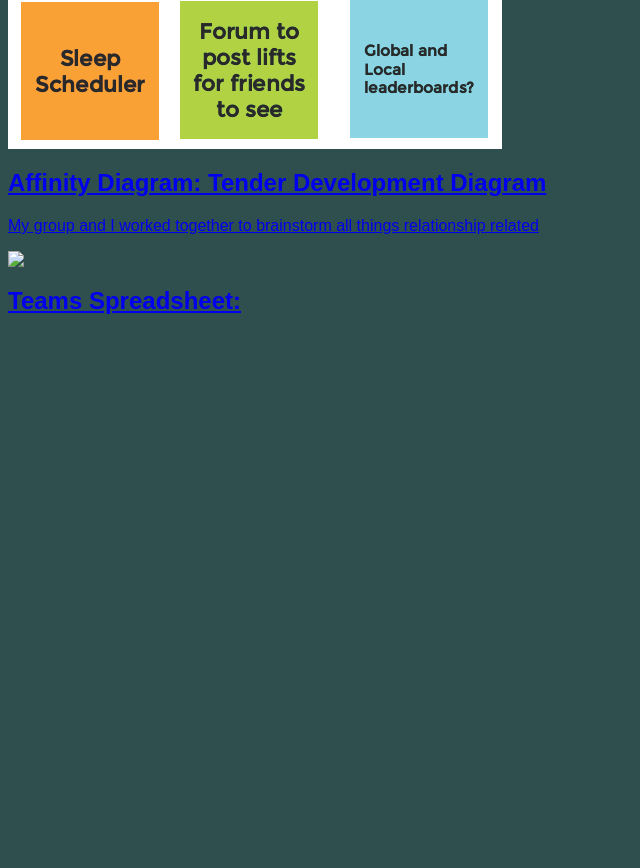
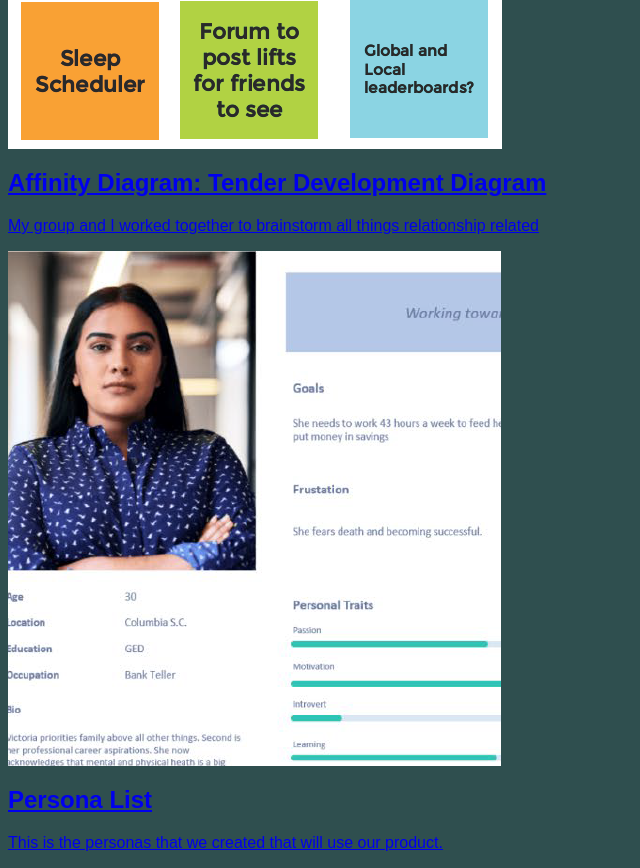
Before and after one commit to randalepete/randalepete.github.io, a plain HTML site: page index.html in a window 1280 px wide. Shown: the part 986-1854 px from the top of the page, without its empty margins (0-640 px from the left). Before the commit the page ends 1321 px from the top, so only its background shows below. Drawn offline with Linux system fonts and the light colour scheme.

Commit message:
Add files via upload

```diff
--- /dev/null
+++ b/files/styles.css
@@ -0,0 +1,9 @@
+body{
+    background-color: darkslategrey;
+    font-family:Arial, Helvetica, sans-serif;
+}
+
+h1{
+    color: darkblue;
+    text-align: center;
+}
--- a/index.html
+++ b/index.html
@@ -32,13 +32,17 @@
                             My group and I worked together to brainstorm all things relationship related
                         </p>
 
+                     <!--Personas-->
+                <section class="assignment">
+                    <a href="files/Persona.pdf"><img src="images/Persona.png"></a>
+                </section class="ass-details">
+                    <a href="files/Persona.pdf"><h2>Persona List
+                        </h2>
+                        <p>
+                           This is the personas that we created that will use our product.
+                        </p>
+
                     </section>
-                    <!--Teams -->
-                    <section class="Teams">
-                        <a href="files/Teams.pdf"><img src="images/Teams.png"></a>
-                    </section class="ass-details">
-                        <a href="files/Teams.pdf"><h2>Teams Spreadsheet:
-                        </h2>
 
                 <slection>
 
```
Also changed, not shown: files/Teams.png (added), files/images/Diagram.png (added), files/images/ProblemStatement.png (added), images/persona.png (added), 4 other files.
